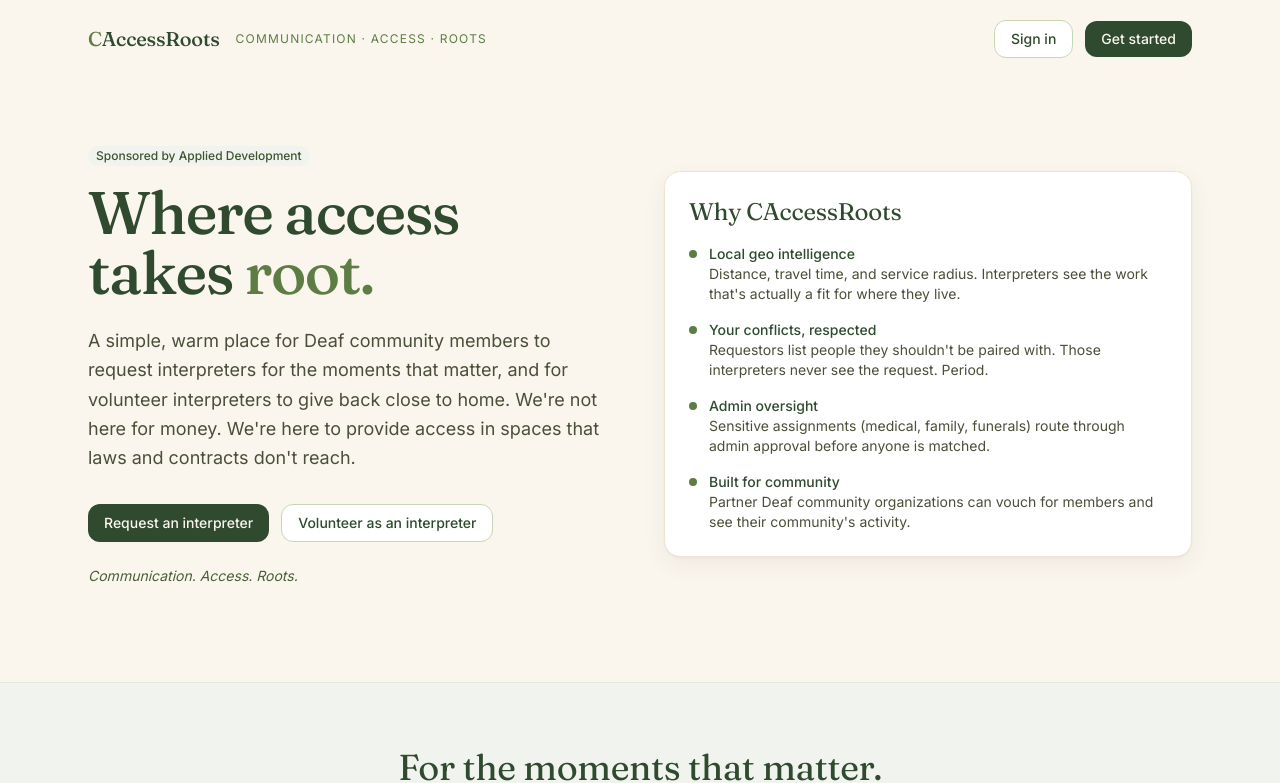
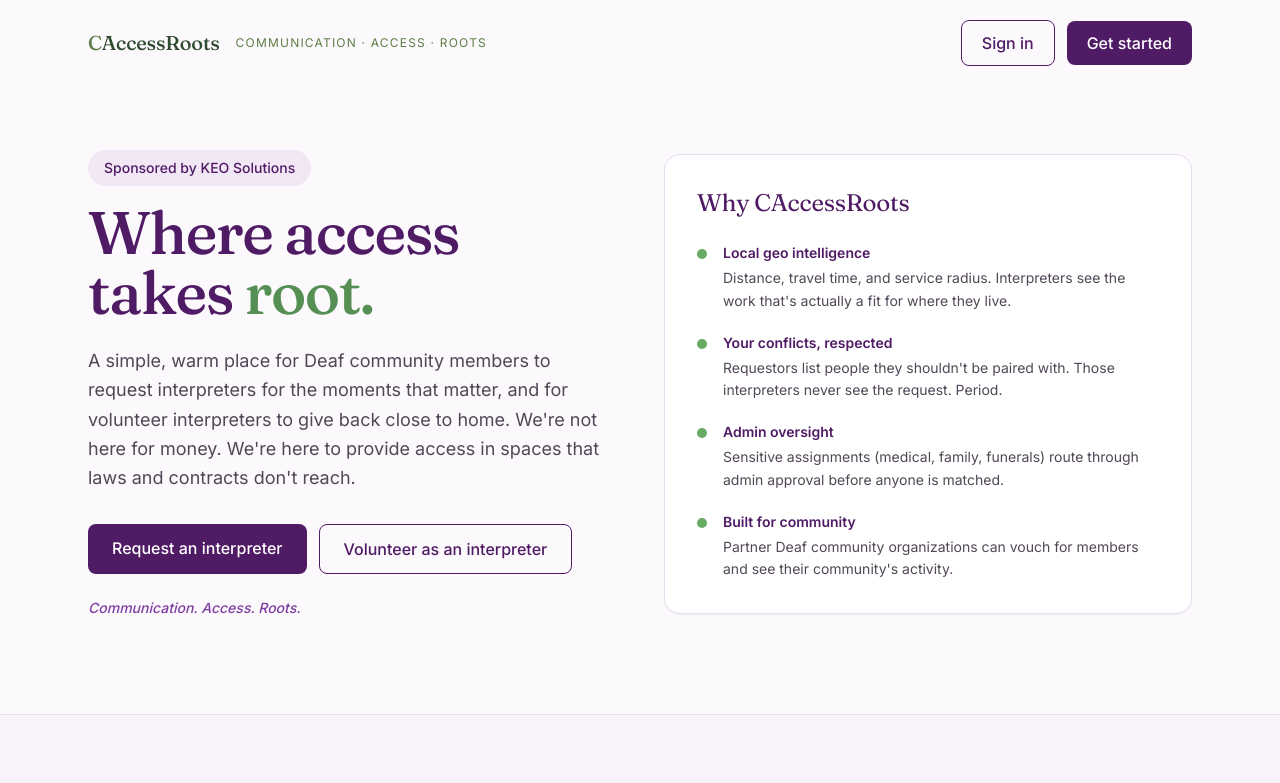
Before and after one commit to koregan-ad/caccessroots, a Next.js app: page / in a window 1280 px wide. Shown: the top 783 px of the page. Built offline with nearby package versions, Linux system fonts and the light colour scheme.

Commit message:
Update page.tsx

```diff
--- a/src/app/page.tsx
+++ b/src/app/page.tsx
@@ -3,105 +3,169 @@ import { Wordmark } from "@/components/wordmark";
 
 export default function LandingPage() {
   return (
-    <main className="min-h-screen bg-oat-50">
+    <main className="min-h-screen bg-[#FBF9FC]">
+
+      {/* HEADER */}
       <header className="px-6 py-5 flex items-center justify-between max-w-6xl mx-auto">
         <Wordmark size="md" showSub />
+
         <nav className="flex items-center gap-3">
-          <Link href="/sign-in" className="btn-secondary">Sign in</Link>
-          <Link href="/sign-up" className="btn-primary">Get started</Link>
+          <Link
+            href="/sign-in"
+            className="px-5 py-2.5 rounded-lg border border-[#501B65] text-[#501B65] font-medium hover:bg-[#F8F3FA] transition"
+          >
+            Sign in
+          </Link>
+
+          <Link
+            href="/sign-up"
+            className="px-5 py-2.5 rounded-lg bg-[#501B65] text-white font-medium hover:bg-[#48165C] transition"
+          >
+            Get started
+          </Link>
         </nav>
       </header>
 
+      {/* HERO */}
       <section className="max-w-6xl mx-auto px-6 pt-16 pb-24">
         <div className="grid md:grid-cols-2 gap-12 items-center">
+
+          {/* LEFT SIDE */}
           <div>
-            <p className="badge bg-brand-50 text-brand-800 mb-4">
-              Sponsored by Applied Development
+            <p className="inline-flex rounded-full bg-[#F1E7F5] text-[#501B65] px-4 py-2 text-sm font-medium mb-4">
+              Sponsored by KEO Solutions
             </p>
-            <h1 className="font-serif text-5xl md:text-6xl font-medium text-forest-700 leading-[1.05] tracking-tight">
+
+            <h1 className="font-serif text-5xl md:text-6xl font-medium text-[#501B65] leading-[1.05] tracking-tight">
               Where access
               <br />
-              takes <em className="not-italic text-brand-600">root.</em>
+              takes{" "}
+              <em className="not-italic text-[#568F54]">
+                root.
+              </em>
             </h1>
-            <p className="mt-6 text-lg text-olive-700 max-w-lg leading-relaxed">
+
+            <p className="mt-6 text-lg text-[#514756] max-w-lg leading-relaxed">
               A simple, warm place for Deaf community members to request
               interpreters for the moments that matter, and for volunteer
               interpreters to give back close to home. We're not here for money.
               We're here to provide access in spaces that laws and contracts
               don't reach.
             </p>
+
+            {/* BUTTONS */}
             <div className="mt-8 flex flex-wrap gap-3">
-              <Link href="/sign-up" className="btn-primary">
+              <Link
+                href="/sign-up"
+                className="px-6 py-3 rounded-lg bg-[#501B65] text-white font-medium hover:bg-[#48165C] transition"
+              >
                 Request an interpreter
               </Link>
-              <Link href="/sign-up?role=interpreter" className="btn-secondary">
+
+              <Link
+                href="/sign-up?role=interpreter"
+                className="px-6 py-3 rounded-lg border border-[#501B65] text-[#501B65] font-medium hover:bg-[#F1E7F5] transition"
+              >
                 Volunteer as an interpreter
               </Link>
             </div>
-            <p className="mt-6 text-sm italic text-brand-700">
+
+            <p className="mt-6 text-sm italic font-medium text-[#7D3EA2]">
               Communication. Access. Roots.
             </p>
           </div>
 
-          <div className="card p-6">
-            <h3 className="font-serif text-2xl text-forest-700 mb-4">
+          {/* RIGHT CARD */}
+          <div className="bg-white rounded-2xl border border-[#EADCEF] shadow-sm p-8">
+            <h3 className="font-serif text-2xl text-[#501B65] mb-6">
               Why CAccessRoots
             </h3>
-            <ul className="space-y-4 text-sm">
+
+            <ul className="space-y-5 text-sm">
+
               <Feature
                 title="Local geo intelligence"
                 desc="Distance, travel time, and service radius. Interpreters see the work that's actually a fit for where they live."
               />
+
               <Feature
                 title="Your conflicts, respected"
                 desc="Requestors list people they shouldn't be paired with. Those interpreters never see the request. Period."
               />
+
               <Feature
                 title="Admin oversight"
                 desc="Sensitive assignments (medical, family, funerals) route through admin approval before anyone is matched."
               />
+
               <Feature
                 title="Built for community"
                 desc="Partner Deaf community organizations can vouch for members and see their community's activity."
               />
+
             </ul>
           </div>
         </div>
       </section>
 
-      <section className="bg-brand-50 py-16 border-y border-brand-100">
+      {/* SECOND SECTION */}
+      <section className="bg-[#F8F3FA] py-16 border-y border-[#EADCEF]">
         <div className="max-w-4xl mx-auto px-6 text-center">
-          <h2 className="font-serif text-3xl md:text-4xl text-forest-700">
+
+          <h2 className="font-serif text-3xl md:text-4xl text-[#501B65]">
             For the moments that matter.
           </h2>
-          <p className="mt-4 text-olive-700 leading-relaxed max-w-2xl mx-auto">
+
+          <div className="w-12 h-1 bg-[#68AB64] rounded-full mx-auto mt-5" />
+
+          <p className="mt-5 text-[#514756] leading-relaxed max-w-2xl mx-auto">
             Funerals. Weddings. Parent–teacher nights. A grandparent's birthday
             dinner. The conversations where being understood isn't a luxury,
             it's a quiet kind of belonging. CAccessRoots is built to honor
             those moments.
           </p>
+
         </div>
       </section>
 
-      <footer className="py-10 text-center text-sm text-olive-600">
+      {/* FOOTER */}
+      <footer className="py-10 text-center text-sm text-[#665C6B]">
         <Wordmark size="sm" href={null} />
+
         <p className="mt-2 italic">
           A pro bono initiative of KEO Solutions. Not a paid service.
         </p>
       </footer>
+
     </main>
   );
 }
 
-function Feature({ title, desc }: { title: string; desc: string }) {
+
+function Feature({
+  title,
+  desc,
+}: {
+  title: string;
+  desc: string;
+}) {
   return (
     <li>
-      <div className="flex gap-3">
-        <div className="mt-1.5 h-2 w-2 rounded-full bg-brand-600 shrink-0" />
+      <div className="flex gap-4">
+
+        {/* GREEN ACCENT DOT */}
+        <div className="mt-1.5 h-2.5 w-2.5 rounded-full bg-[#68AB64] shrink-0" />
+
         <div>
-          <p className="font-medium text-forest-700">{title}</p>
-          <p className="text-olive-700">{desc}</p>
+          <p className="font-semibold text-[#501B65]">
+            {title}
+          </p>
+
+          <p className="text-[#514756] mt-1 leading-relaxed">
+            {desc}
+          </p>
         </div>
+
       </div>
     </li>
   );
```
